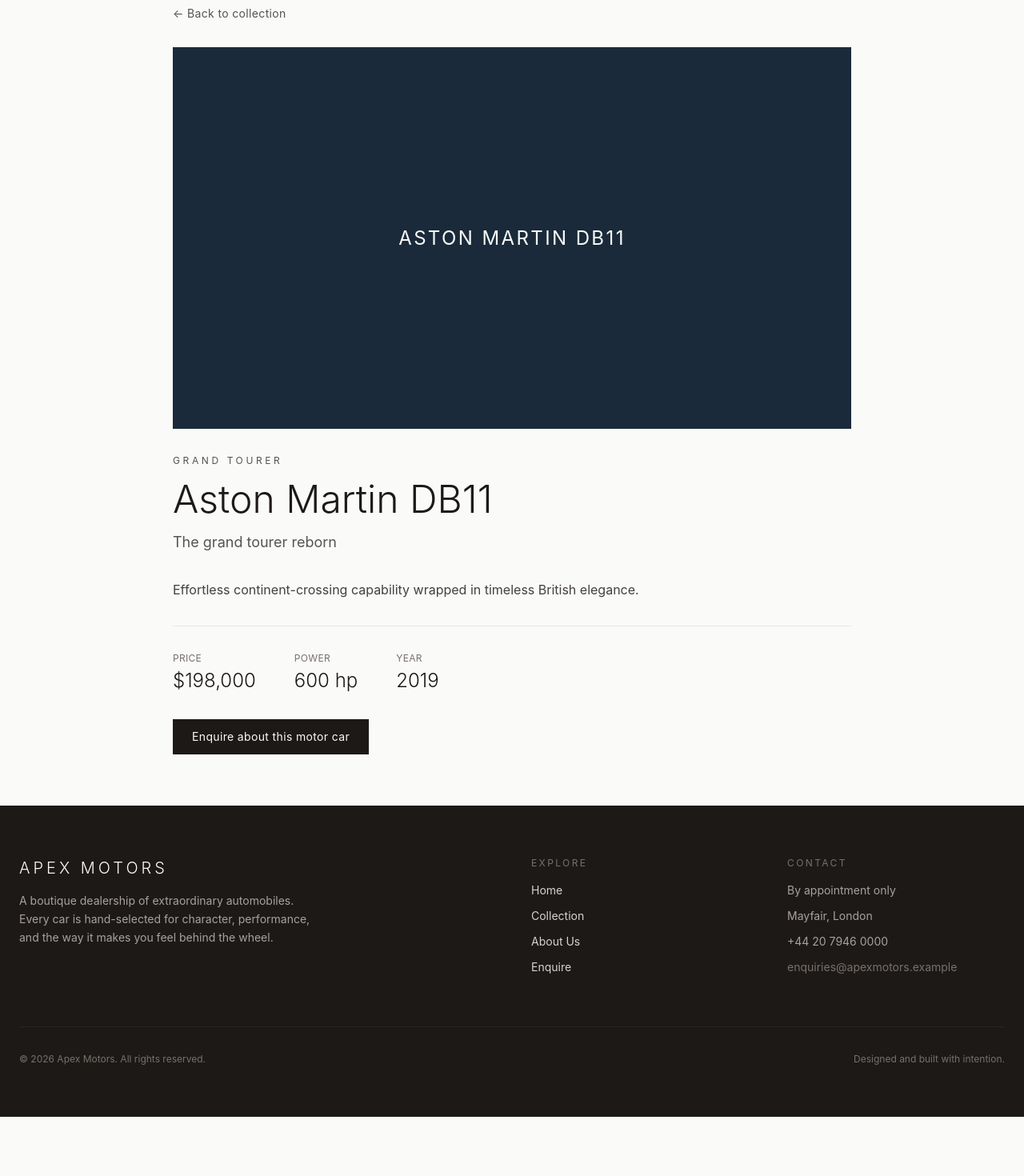
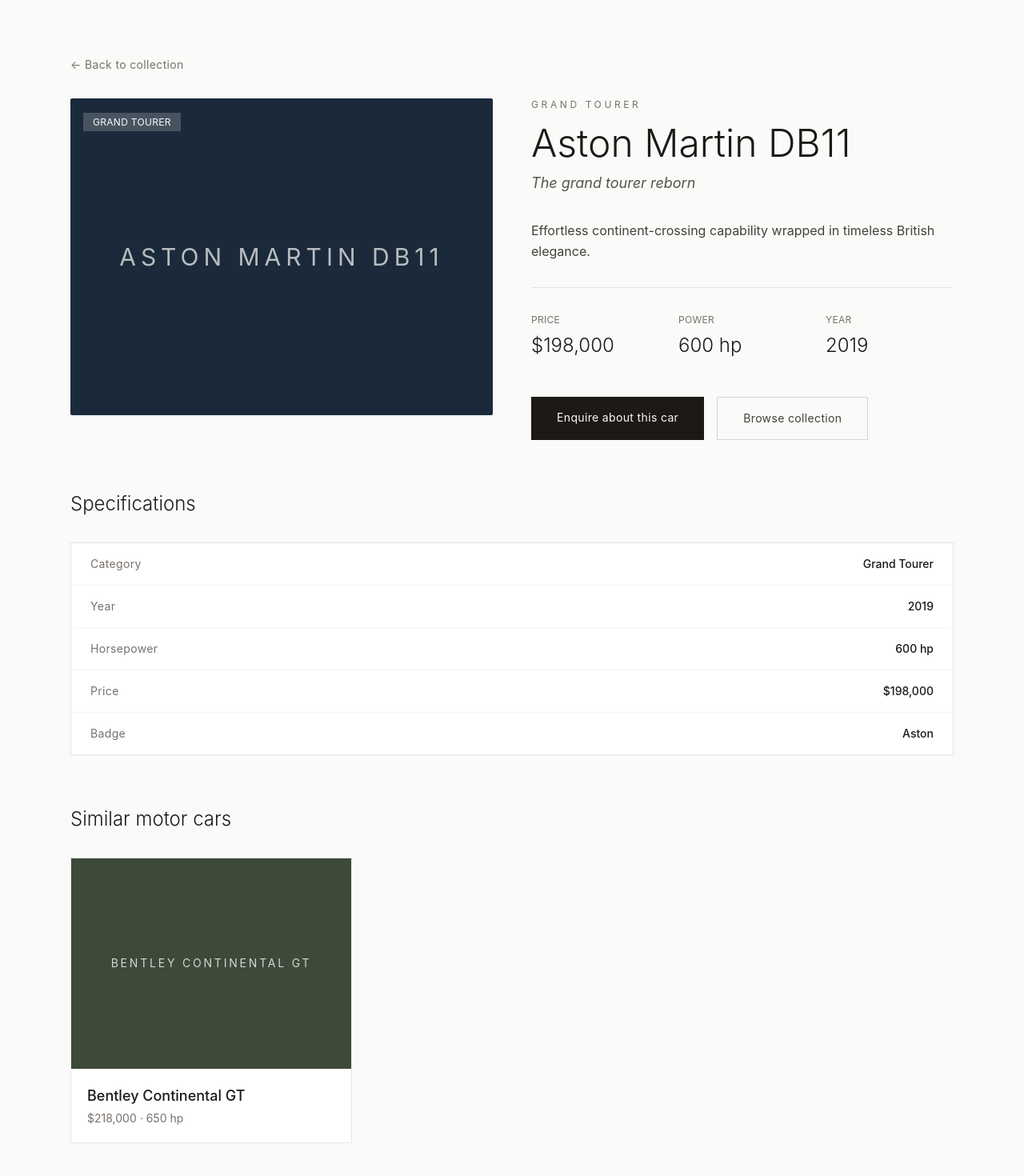
Before and after one commit to fassdavid722-cpu/apex-motors, a Next.js app: page /collection/aston-martin-db11 in a window 1280 px wide. Shown: the part 60-1530 px from the top of the page at 80% size. Before the commit the page ends 1456 px from the top, so only its background shows below. Built offline with nearby package versions, Linux system fonts and the light colour scheme.

Commit message:
feat: rebuild full apex-motors website - app/collection/[id]/page.tsx

```diff
--- a/app/collection/[id]/page.tsx
+++ b/app/collection/[id]/page.tsx
@@ -7,38 +7,128 @@ export default async function CarDetailPage({ params }: { params: Promise<{ id:
   const car = cars.find((c) => c.id === id);
   if (!car) return notFound();
 
+  const related = cars.filter((c) => c.category === car.category && c.id !== car.id).slice(0, 3);
+  const otherCars = cars.filter((c) => c.id !== car.id).slice(0, 3);
+
   return (
-    <main className="min-h-screen bg-stone-50">
-      <div className="max-w-4xl mx-auto px-6 py-16">
-        <Link href="/collection" className="text-sm text-stone-600 hover:text-stone-900 tracking-wide mb-8 inline-block">← Back to collection</Link>
+    <main className="min-h-screen bg-stone-50 pt-20">
+      <div className="max-w-6xl mx-auto px-6 py-12">
+        <Link
+          href="/collection"
+          className="text-sm text-stone-500 hover:text-stone-900 tracking-wide mb-8 inline-block"
+        >
+          ← Back to collection
+        </Link>
 
-        <div className="aspect-[16/9] w-full flex items-center justify-center mb-8" style={{ backgroundColor: car.accent }}>
-          <span className="text-stone-50 text-2xl tracking-widest uppercase">{car.name}</span>
+        <div className="grid grid-cols-1 lg:grid-cols-2 gap-12">
+          {/* Visual */}
+          <div
+            className="aspect-[4/3] w-full flex items-center justify-center relative overflow-hidden rounded-sm animate-fade-in"
+            style={{ backgroundColor: car.accent }}
+          >
+            <span className="text-stone-50 text-3xl tracking-[0.2em] uppercase opacity-70">
+              {car.name}
+            </span>
+            <div className="absolute top-4 left-4">
+              <span className="px-3 py-1 bg-stone-50/20 text-stone-50 text-xs tracking-wide uppercase">
+                {car.category}
+              </span>
+            </div>
           </div>
 
-        <p className="text-xs tracking-[0.3em] uppercase text-stone-600 mb-4">{car.category}</p>
-        <h1 className="text-5xl font-light text-stone-900 mb-4">{car.name}</h1>
-        <p className="text-lg text-stone-600 mb-8">{car.tagline}</p>
+          {/* Details */}
+          <div className="flex flex-col justify-center animate-fade-in-up stagger-1" style={{ opacity: 0 }}>
+            <p className="text-xs tracking-[0.3em] uppercase text-stone-500 mb-4">{car.category}</p>
+            <h1 className="text-5xl font-light text-stone-900 mb-3">{car.name}</h1>
+            <p className="text-lg text-stone-600 mb-8 italic">{car.tagline}</p>
             <p className="text-stone-700 leading-relaxed mb-8">{car.description}</p>
 
-        <div className="flex gap-12 py-8 border-t border-stone-200">
+            <div className="grid grid-cols-3 gap-6 py-8 border-t border-stone-200">
               <div>
-            <p className="text-xs tracking-wide uppercase text-stone-500 mb-1">Price</p>
-            <p className="text-2xl font-light text-stone-900">${car.price.toLocaleString()}</p>
+                <p className="text-xs tracking-wide uppercase text-stone-500 mb-2">Price</p>
+                <p className="text-2xl font-light text-stone-900">
+                  ${car.price.toLocaleString()}
+                </p>
               </div>
               <div>
-            <p className="text-xs tracking-wide uppercase text-stone-500 mb-1">Power</p>
+                <p className="text-xs tracking-wide uppercase text-stone-500 mb-2">Power</p>
                 <p className="text-2xl font-light text-stone-900">{car.horsepower} hp</p>
               </div>
               <div>
-            <p className="text-xs tracking-wide uppercase text-stone-500 mb-1">Year</p>
+                <p className="text-xs tracking-wide uppercase text-stone-500 mb-2">Year</p>
                 <p className="text-2xl font-light text-stone-900">{car.year}</p>
               </div>
             </div>
 
-        <Link href="/contact" className="inline-block px-6 py-3 bg-stone-900 text-stone-50 text-sm tracking-wide hover:bg-stone-700 transition-colors">
-          Enquire about this motor car
+            <div className="flex flex-col sm:flex-row gap-4 mt-4">
+              <Link
+                href="/contact"
+                className="px-8 py-4 bg-stone-900 text-stone-50 text-sm tracking-wide hover:bg-stone-700 transition-colors text-center"
+              >
+                Enquire about this car
               </Link>
+              <Link
+                href="/collection"
+                className="px-8 py-4 border border-stone-300 text-stone-700 text-sm tracking-wide hover:bg-stone-100 transition-colors text-center"
+              >
+                Browse collection
+              </Link>
+            </div>
+          </div>
+        </div>
+
+        {/* Specs table */}
+        <div className="mt-16">
+          <h2 className="text-2xl font-light text-stone-900 mb-8">Specifications</h2>
+          <div className="bg-white border border-stone-200">
+            {[
+              { label: "Category", value: car.category },
+              { label: "Year", value: car.year.toString() },
+              { label: "Horsepower", value: `${car.horsepower} hp` },
+              { label: "Price", value: `$${car.price.toLocaleString()}` },
+              { label: "Badge", value: car.name.split(" ")[0] },
+            ].map((spec, i) => (
+              <div
+                key={i}
+                className="flex items-center justify-between py-4 px-6 border-b border-stone-100 last:border-b-0"
+              >
+                <span className="text-sm text-stone-500 tracking-wide">{spec.label}</span>
+                <span className="text-sm font-medium text-stone-900">{spec.value}</span>
+              </div>
+            ))}
+          </div>
+        </div>
+
+        {/* Related cars */}
+        <div className="mt-16">
+          <h2 className="text-2xl font-light text-stone-900 mb-8">
+            {related.length > 0 ? "Similar motor cars" : "Other motor cars"}
+          </h2>
+          <div className="grid grid-cols-1 md:grid-cols-3 gap-6">
+            {(related.length > 0 ? related : otherCars).map((c) => (
+              <Link
+                key={c.id}
+                href={`/collection/${c.id}`}
+                className="group flex flex-col bg-white border border-stone-200 transition-all duration-300 hover:shadow-lg hover:-translate-y-1"
+              >
+                <div
+                  className="aspect-[4/3] w-full flex items-center justify-center"
+                  style={{ backgroundColor: c.accent }}
+                >
+                  <span className="text-stone-50 text-sm tracking-[0.2em] uppercase opacity-80 group-hover:scale-110 transition-transform duration-500">
+                    {c.name}
+                  </span>
+                </div>
+                <div className="p-5">
+                  <h3 className="text-lg font-medium text-stone-900">{c.name}</h3>
+                  <p className="text-sm text-stone-500 mt-1">
+                    ${c.price.toLocaleString()} · {c.horsepower} hp
+                  </p>
+                </div>
+              </Link>
+            ))}
+          </div>
+        </div>
       </div>
     </main>
   );
```
Lines whose indentation alone changed are shown as unchanged.
